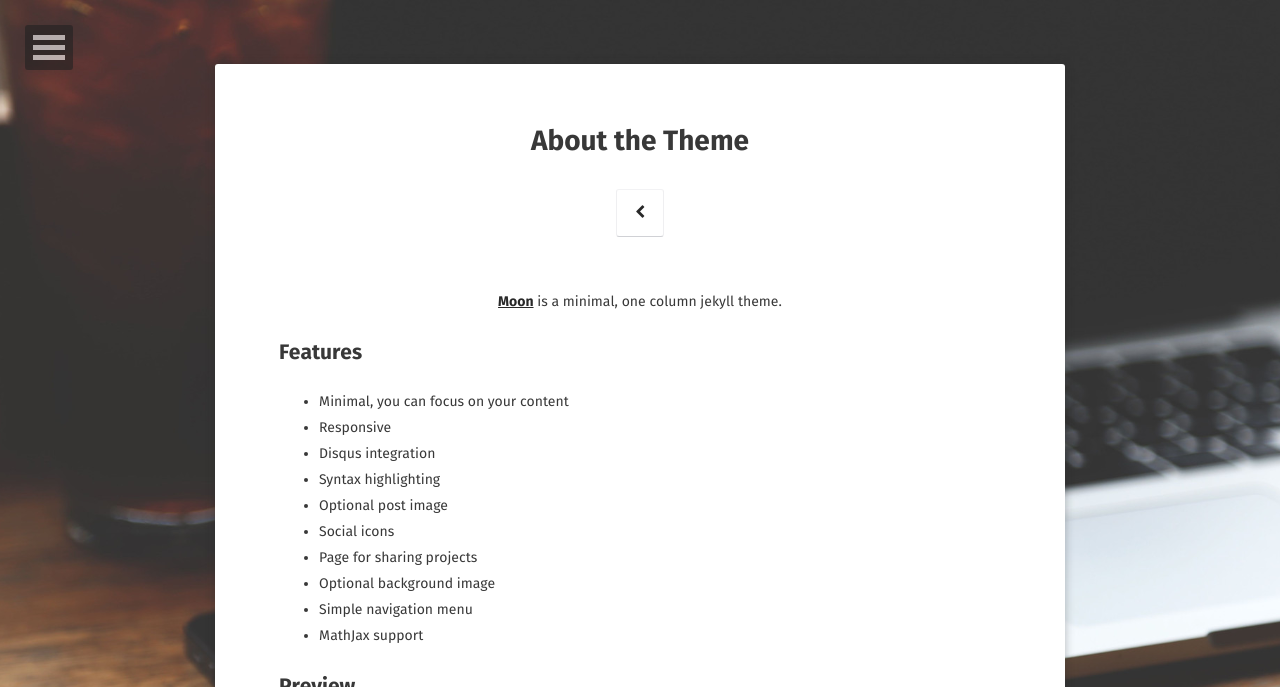
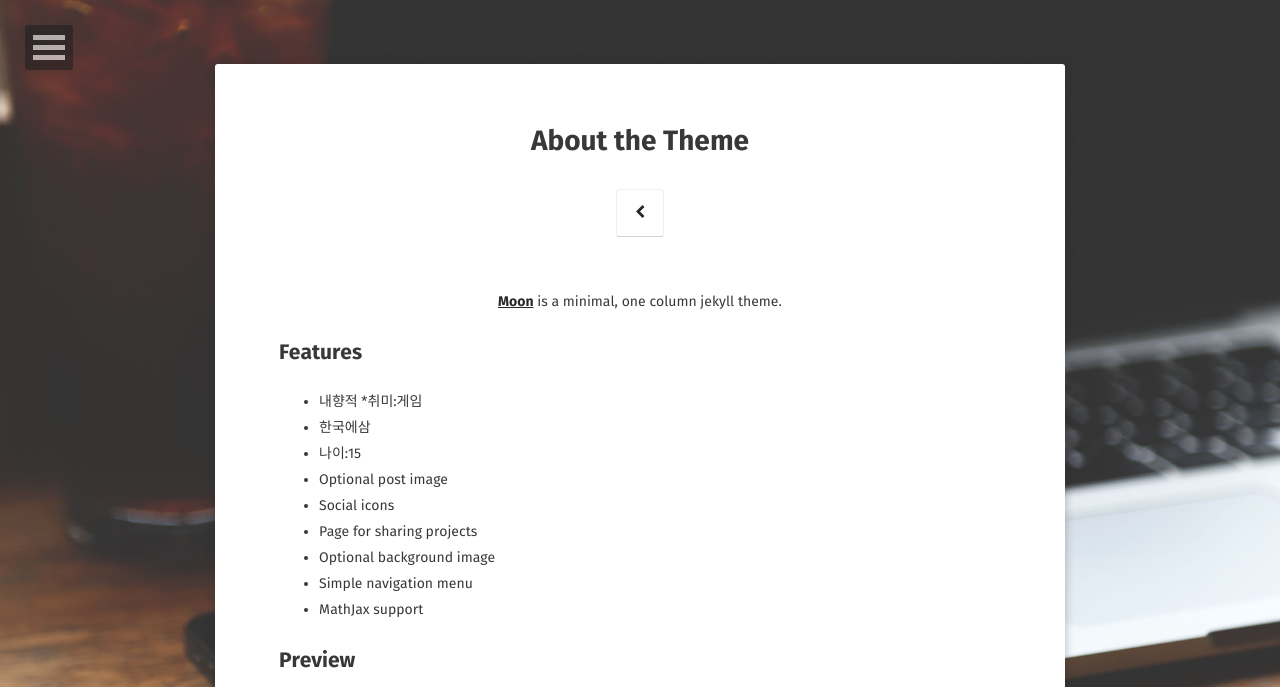
Before and after one commit to jihwan31/jihwan31.github.com, a Jekyll site: the page built from about/index.md, in a window 1280 px wide, cut to the strip 0-687 px from the top of the page. Built offline with Jekyll 4.4.1, drawn with Linux system fonts in a browser that asks for light colours; some web fonts are replaced.

Commit message:
Update index.md

```diff
--- a/about/index.md
+++ b/about/index.md
@@ -9,10 +9,10 @@ comments: false
 <center><a href="http://taylantatli.github.io/Moon"><b>Moon</b></a> is a minimal, one column jekyll theme.</center>
 
 ## Features
-* Minimal, you can focus on your content
-* Responsive
-* Disqus integration
-* Syntax highlighting
+* 내향적
+*취미:게임
+* 한국에삼
+* 나이:15
 * Optional post image
 * Social icons
 * Page for sharing projects
```
